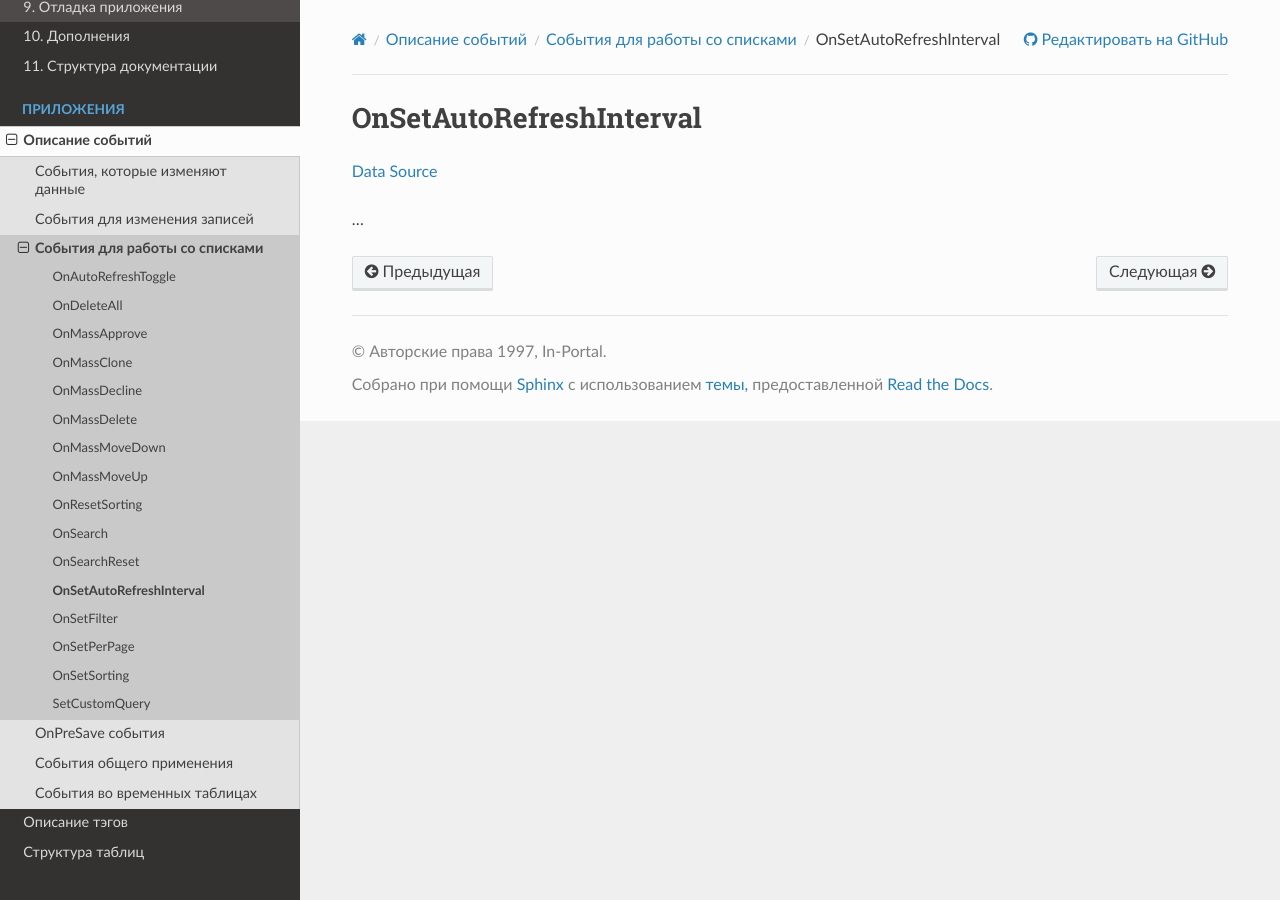
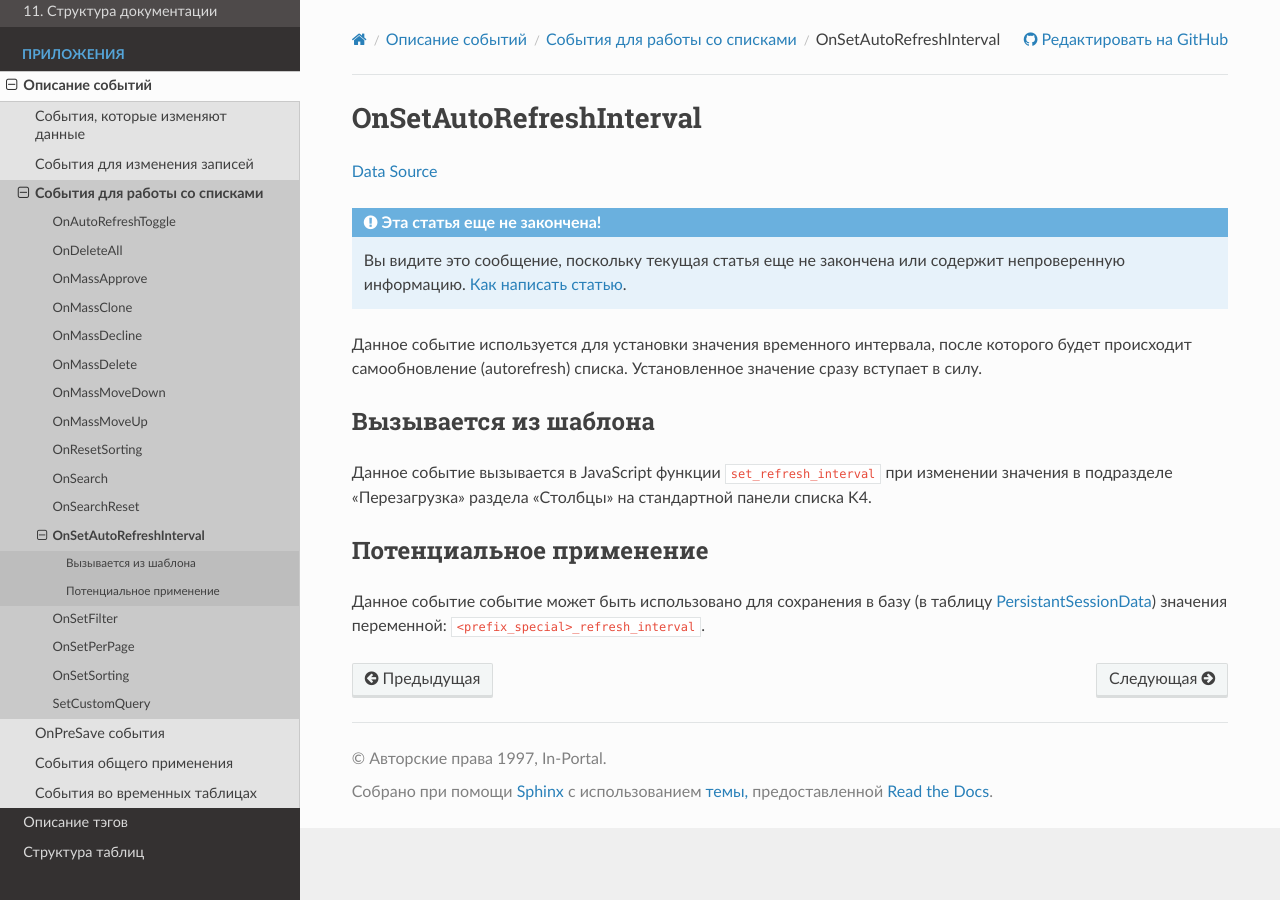
Before and after one commit to in-portal/guide-ru, a Sphinx documentation site: the page built from docs/events/lists/on_set_auto_refresh_interval.rst, in a window 1280 px wide. Built offline with Sphinx 7.4.7 and the Read the Docs theme 3.1.0, drawn with Linux system fonts in a browser that asks for light colours.

Commit message:
Integrated "/events/lists/on_set_auto_refresh_interval.rst"

```diff
--- a/docs/events/lists/on_set_auto_refresh_interval.rst
+++ b/docs/events/lists/on_set_auto_refresh_interval.rst
@@ -2,6 +2,21 @@ OnSetAutoRefreshInterval
 ========================
 `Data Source`_
 
-...
+.. include:: /includes/not_finished.rst
+
+Данное событие используется для установки значения временного интервала, после которого будет происходит
+самообновление (autorefresh) списка. Установленное значение сразу вступает в силу.
+
+Вызывается из шаблона
+---------------------
+
+Данное событие вызывается в JavaScript функции ``set_refresh_interval`` при изменении значения в подразделе
+"Перезагрузка" раздела "Столбцы" на стандартной панели списка K4.
+
+Потенциальное применение
+------------------------
+
+Данное событие событие может быть использовано для сохранения в базу (в таблицу
+:doc:`/database/table_structure/persistant_session_data`) значения переменной: ``<prefix_special>_refresh_interval``.
 
 .. _Data Source: http://guide.in-portal.org/rus/index.php/EventHandler:OnSetAutoRefreshInterval
```
